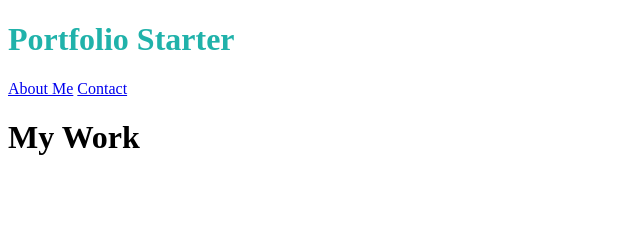
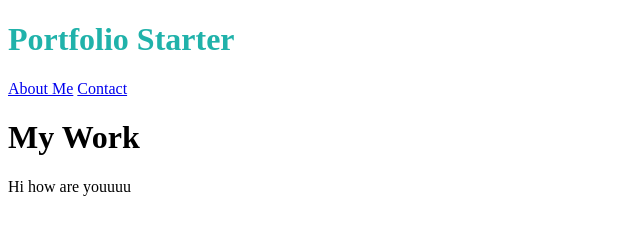
Before and after one commit to apurificato/portfolio-starter, a plain HTML site: page index.html in a window 1280 px wide. Shown: the whole page, without its empty margins (0-640 px from the left). Drawn offline with Linux system fonts and the light colour scheme.

Commit message:
added some test text; forgot to save it earlier

```diff
--- a/index.html
+++ b/index.html
@@ -38,3 +38,5 @@
     </body>
 
 </html>
+
+Hi how are youuuu
```
